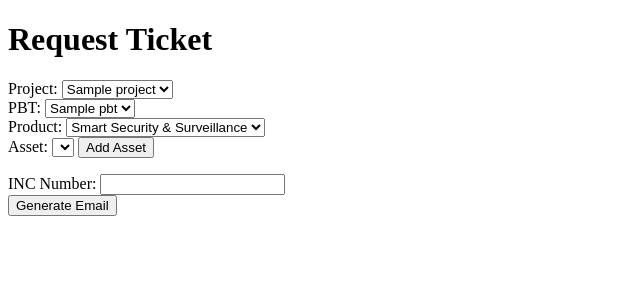
After one commit to fymran/sso_aa, a Flask app: template templates/public/compare.html in a window 1280 px wide. The commit adds this page. Shown: the top 300 px of the page, without its empty margins (0-640 px from the left). Run offline with Flask 3, Linux system fonts and the light colour scheme; the template is opened without the code that fills it: most values are stand-ins (such as "Sample title", 1, 10 or a date in 2020); lists and menus that the app fills with data are empty; parts of the project's set-up code (start-up, migrations or seed data) failed here and were passed over.

Commit message:
l2 remote request ticket setel

```diff
--- a/app/public/ticket_escalation.py
+++ b/app/public/ticket_escalation.py
@@ -7,7 +7,7 @@ ticket_bp = Blueprint('ticket', __name__)
 def fetch_options():
     with get_db_connection() as conn:
         cursor = conn.cursor()
-        cursor.execute('SELECT projectID, projectName FROM PROJECT')
+        cursor.execute('SELECT projectID, projectCode FROM PROJECT')
         projects = cursor.fetchall()
         cursor.execute('SELECT pbtID, pbtName FROM PBT')
         pbts = cursor.fetchall()
--- /dev/null
+++ b/templates/public/compare.html
@@ -0,0 +1,124 @@
+<!DOCTYPE html>
+<html lang>
+<head>
+    <title>Request Ticket</title>
+    <script src="https://code.jquery.com/jquery-3.6.0.min.js"></script>
+</head>
+<body>
+    <h1>Request Ticket</h1>
+    <form method="POST">
+        <label for="project">Project:</label>
+        <select name="project" id="project" required>
+            {% for project in projects %}
+                <option value="{{ project[0] }}">{{ project[1] }}</option>
+            {% endfor %}
+        </select><br>
+
+        <label for="pbt">PBT:</label>
+        <select name="pbt" id="pbt" required>
+            {% for pbt in pbts %}
+                <option value="{{ pbt[0] }}">{{ pbt[1] }}</option>
+            {% endfor %}
+        </select><br>
+
+        <label for="product">Product:</label>
+        <select name="product" id="product" required>
+            <option>Smart Security & Surveillance</option>
+            <option>Smart Traffic Light</option>
+            <option>Smart Building</option>
+        </select><br>
+
+        <label for="asset">Asset:</label>
+        <select name="asset" id="asset" required></select>
+        <button type="button" onclick="addAsset()">Add Asset</button><br>
+
+        <ul id="asset-list"></ul>
+
+        <label for="inc_number">INC Number:</label>
+        <input type="text" name="inc_number" id="inc_number" required><br>
+
+        <button type="button" onclick="generateEmail()">Generate Email</button>
+    </form>
+
+    <script>
+        // Track selected assets
+        let selectedAssets = [];
+
+        // Fetch assets on project and PBT change
+        $('#project, #pbt').on('change', function () {
+            let project_id = $('#project').val();
+            let pbt_id = $('#pbt').val();
+            if (project_id && pbt_id) {
+                $.post("{{ url_for('ticket.fetch_assets') }}", { project_id, pbt_id }, function (data) {
+                    $('#asset').empty();
+                    data.forEach(asset => $('#asset').append(new Option(asset[1], asset[0])));
+                });
+            }
+        });
+
+        // Add asset and fetch wilayah
+        function addAsset() {
+            let assetId = $('#asset').val();
+            let assetName = $('#asset option:selected').text();
+            let projectId = $('#project').val();  // Get the selected project ID
+
+            // Ensure assetId and projectId are valid, and avoid duplicates
+            if (!assetId || !projectId || selectedAssets.some(a => a.id === assetId)) return;
+
+            // Fetch wilayah with projectId included in the URL
+            $.post(`{{ url_for('ticket.fetch_wilayah', projectID='') }}${projectId}`, { asset_id: assetId }, function (data) {
+                let wilayahName = data.wilayahName || "Unknown";
+                selectedAssets.push({ id: assetId, name: assetName, wilayah: wilayahName });
+                updateAssetList();
+            }).fail(function() {
+                alert("Error fetching wilayah.");
+            });
+        }
+
+
+        // Update asset list in UI
+        function updateAssetList() {
+            $('#asset-list').empty();
+            selectedAssets.forEach((asset, index) => {
+                $('#asset-list').append(`<li>${asset.name} (Wilayah: ${asset.wilayah}) <button onclick="removeAsset(${index})">Remove</button></li>`);
+            });
+        }
+
+        // Remove asset from list
+        function removeAsset(index) {
+            selectedAssets.splice(index, 1);
+            updateAssetList();
+        }
+
+        // Generate email
+        function generateEmail() {
+            let project = $('#project option:selected').text();
+            let pbt = $('#pbt option:selected').text();
+            let product = $('#product').val();
+            let incNumber = $('#inc_number').val();
+            let date = new Date().toLocaleDateString();
+
+            // Dynamic subject for multiple assets
+            let assetNames = selectedAssets.map(a => a.name).join("& ");
+            let subject = `${project} CCTV : Request to create INC for assets ${assetNames} on ${date}`;
+
+            // Body content with each asset in tabular format
+            let body = `Please create INC ticket as per details below:\n\nReported by:\nPBT: ${pbt}\n\nAssignment:\n`;
+            selectedAssets.forEach(asset => {
+                body += `
+                | Title: ${project} / ${asset.name} /
+                | Description: ${project} / ${asset.name} /
+                | Asset: ${asset.name}
+                | Subtype:
+                | Project Name: ${project}
+                | Account Name: ${pbt}
+                | Service: ${product}\n`;
+            });
+
+            // Mailto link
+            let mailtoLink = `mailto:1060servicedesk@tm.com.my?cc=ssoc@tm.com.my&subject=${encodeURIComponent(subject)}&body=${encodeURIComponent(body)}`;
+            window.location.href = mailtoLink;
+        }
+    </script>
+</body>
+</html>
```
Also changed, not shown: app/compare.py (deleted, +0 -102 lines), templates/public/request_ticket.html (+9 -4 lines).
